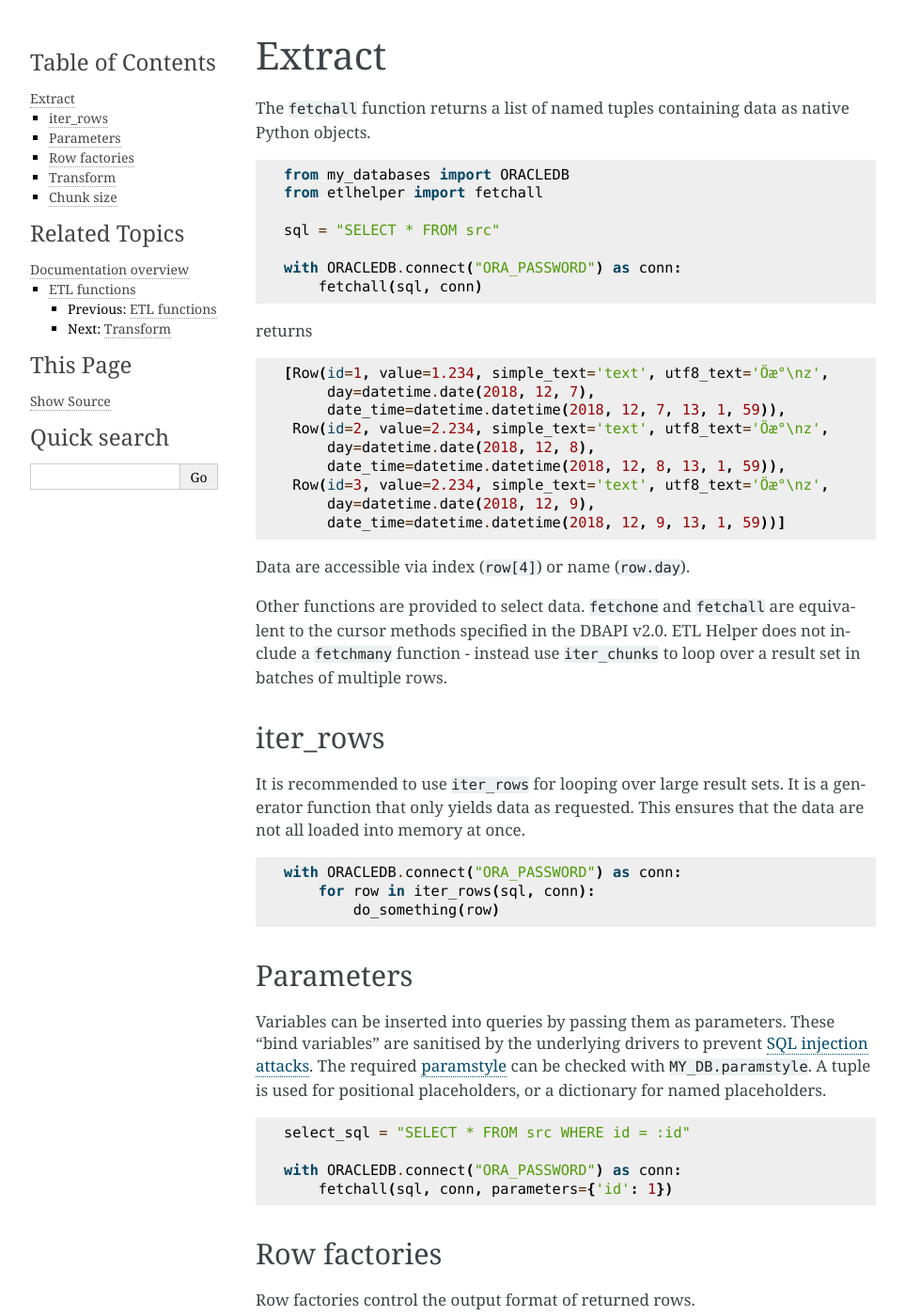
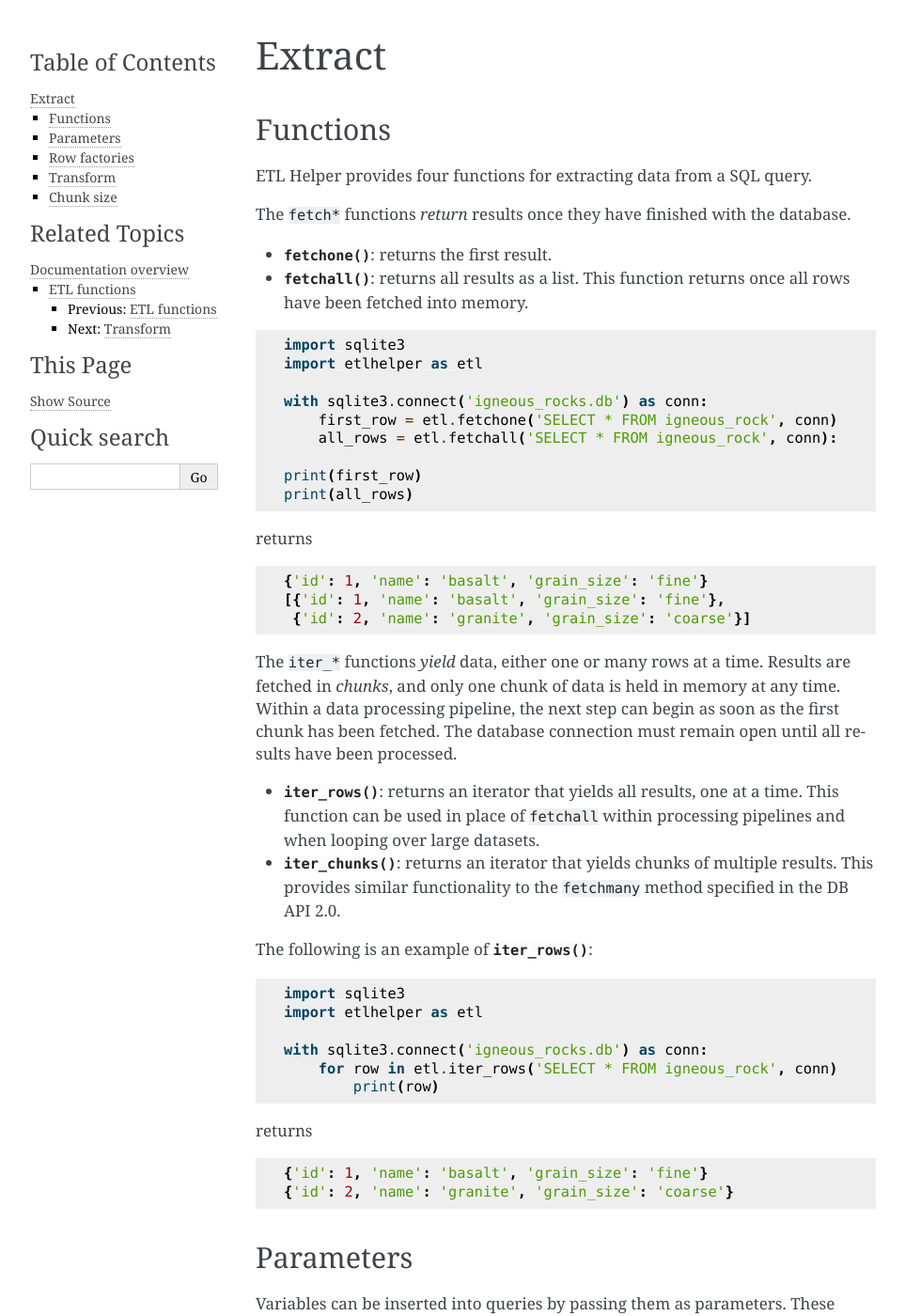
Before and after one commit to BritishGeologicalSurvey/etlhelper, a Sphinx documentation site: the page built from docs/etl_functions/extract.rst, in a window 1280 px wide and 1400 px high. Shown: the whole window at 94% size, without its empty margins (148-1111 px from the left). Built offline with Sphinx 7.4.7, drawn with Linux system fonts in a browser that asks for light colours.

Commit message:
Revise Extract functions section

```diff
--- a/docs/etl_functions/extract.rst
+++ b/docs/etl_functions/extract.rst
@@ -2,52 +2,68 @@
 Extract
 ^^^^^^^
 
-The ``fetchall`` function returns a list of named tuples containing data
-as native Python objects.
+Functions
+---------
+
+ETL Helper provides four functions for extracting data from a SQL query.
+
+The ``fetch*`` functions *return* results once they have finished with the database.
+
+- :func:`fetchone() <etlhelper.fetchone>`: returns the first result.
+- :func:`fetchall() <etlhelper.fetchall>`: returns all results as a list.  This function
+  returns once all rows have been fetched into memory.
 
 .. code:: python
 
-   from my_databases import ORACLEDB
-   from etlhelper import fetchall
+    import sqlite3
+    import etlhelper as etl
 
-   sql = "SELECT * FROM src"
+    with sqlite3.connect('igneous_rocks.db') as conn:
+        first_row = etl.fetchone('SELECT * FROM igneous_rock', conn)
+        all_rows = etl.fetchall('SELECT * FROM igneous_rock', conn):
 
-   with ORACLEDB.connect("ORA_PASSWORD") as conn:
-       fetchall(sql, conn)
+    print(first_row)
+    print(all_rows)
 
 returns
 
 .. code:: python
 
-   [Row(id=1, value=1.234, simple_text='text', utf8_text='Öæ°\nz',
-        day=datetime.date(2018, 12, 7),
-        date_time=datetime.datetime(2018, 12, 7, 13, 1, 59)),
-    Row(id=2, value=2.234, simple_text='text', utf8_text='Öæ°\nz',
-        day=datetime.date(2018, 12, 8),
-        date_time=datetime.datetime(2018, 12, 8, 13, 1, 59)),
-    Row(id=3, value=2.234, simple_text='text', utf8_text='Öæ°\nz',
-        day=datetime.date(2018, 12, 9),
-        date_time=datetime.datetime(2018, 12, 9, 13, 1, 59))]
+    {'id': 1, 'name': 'basalt', 'grain_size': 'fine'}
+    [{'id': 1, 'name': 'basalt', 'grain_size': 'fine'},
+     {'id': 2, 'name': 'granite', 'grain_size': 'coarse'}]
 
-Data are accessible via index (``row[4]``) or name (``row.day``).
 
-Other functions are provided to select data. ``fetchone`` and
-``fetchall`` are equivalent to the cursor methods specified in the DBAPI
-v2.0. ETL Helper does not include a ``fetchmany`` function - instead use
-``iter_chunks`` to loop over a result set in batches of multiple rows.
+The ``iter_*`` functions *yield* data, either one or many rows at a time.
+Results are fetched in *chunks*, and only one chunk of data is held in memory at any time.
+Within a data processing pipeline, the next step can begin as soon as the first chunk has
+been fetched.
+The database connection must remain open until all results have been processed.
 
-iter_rows
----------
+- :func:`iter_rows() <etlhelper.iter_rows>`: returns an iterator that yields all results, one at a time.
+  This function can be used in place of ``fetchall`` within processing pipelines and when
+  looping over large datasets.
+- :func:`iter_chunks() <etlhelper.iter_chunks>`: returns an iterator that yields chunks of multiple results.
+  This provides similar functionality to the ``fetchmany`` method specified in the DB API 2.0.
 
-It is recommended to use ``iter_rows`` for looping over large result
-sets. It is a generator function that only yields data as requested.
-This ensures that the data are not all loaded into memory at once.
+The following is an example of :func:`iter_rows() <etlhelper.iter_rows>`:
 
-::
+.. code:: python
 
-   with ORACLEDB.connect("ORA_PASSWORD") as conn:
-       for row in iter_rows(sql, conn):
-           do_something(row)
+    import sqlite3
+    import etlhelper as etl
+
+    with sqlite3.connect('igneous_rocks.db') as conn:
+        for row in etl.iter_rows('SELECT * FROM igneous_rock', conn)
+            print(row)
+
+returns
+
+.. code:: python
+
+    {'id': 1, 'name': 'basalt', 'grain_size': 'fine'}
+    {'id': 2, 'name': 'granite', 'grain_size': 'coarse'}
+
 
 Parameters
 ----------
```
